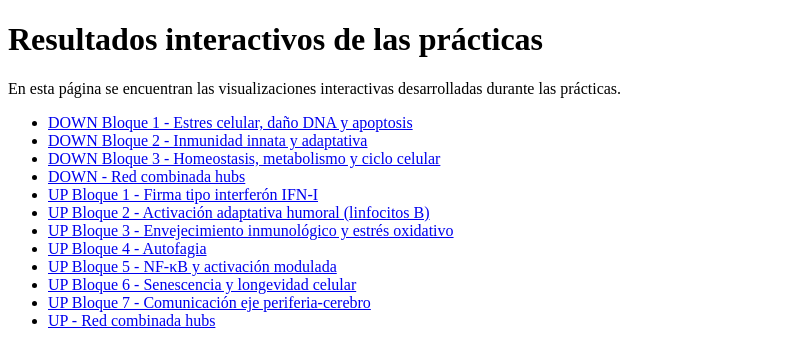
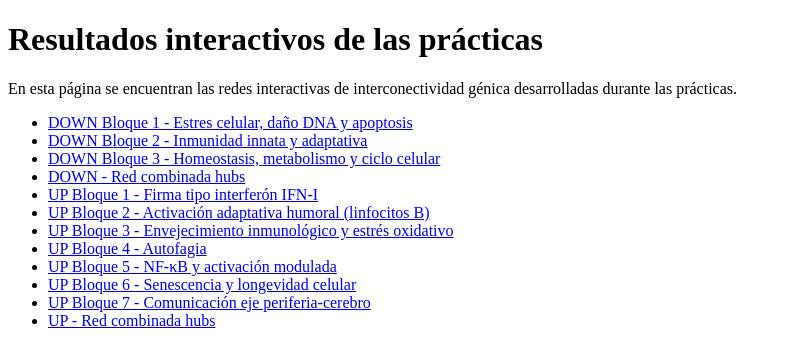
Before and after one commit to lopez146513/practicas-redes, a plain HTML site: page index.html in a window 1280 px wide. Shown: the whole page, without its empty margins (0-791 px from the left). Drawn offline with Linux system fonts and the light colour scheme.

Commit message:
Update index.html

```diff
--- a/index.html
+++ b/index.html
@@ -10,7 +10,7 @@
   <h1>Resultados interactivos de las prácticas</h1>
 
   <p>
-    En esta página se encuentran las visualizaciones interactivas
+    En esta página se encuentran las redes interactivas de interconectividad génica
     desarrolladas durante las prácticas.
   </p>
 
```
